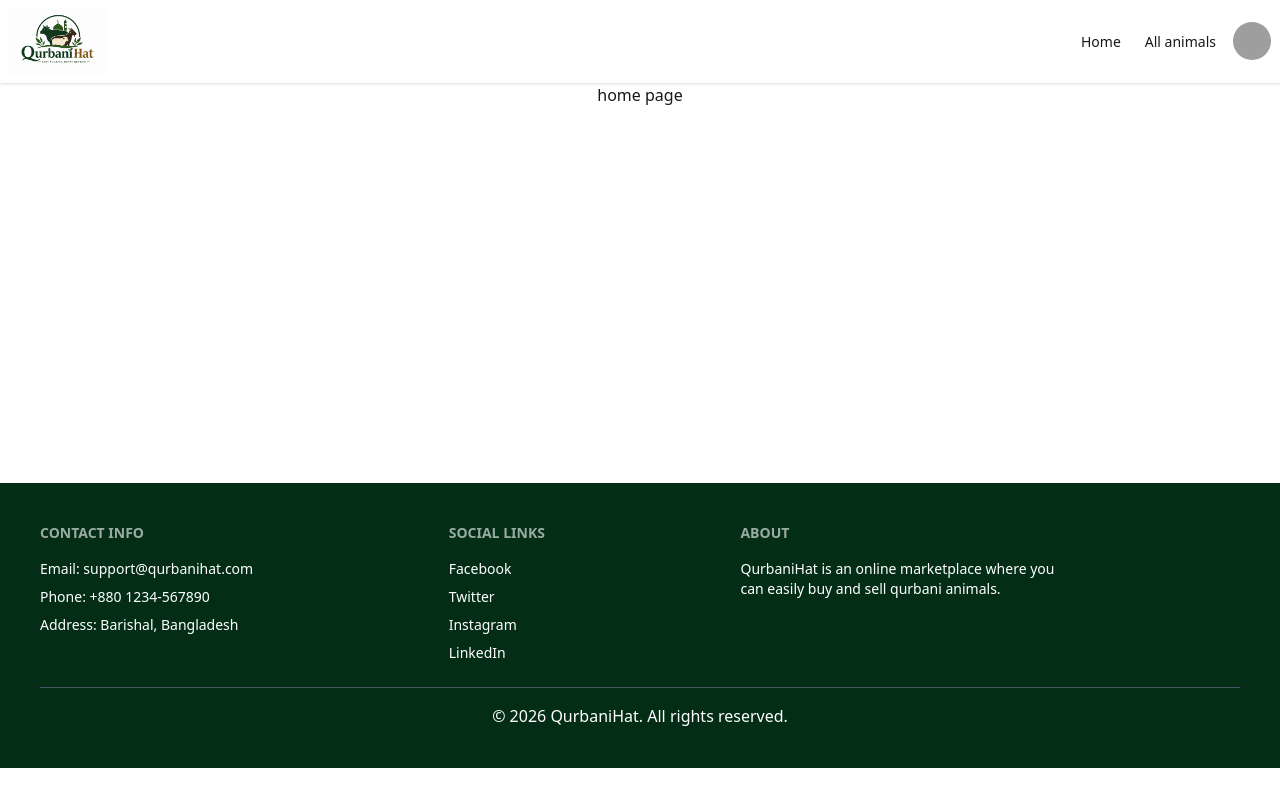
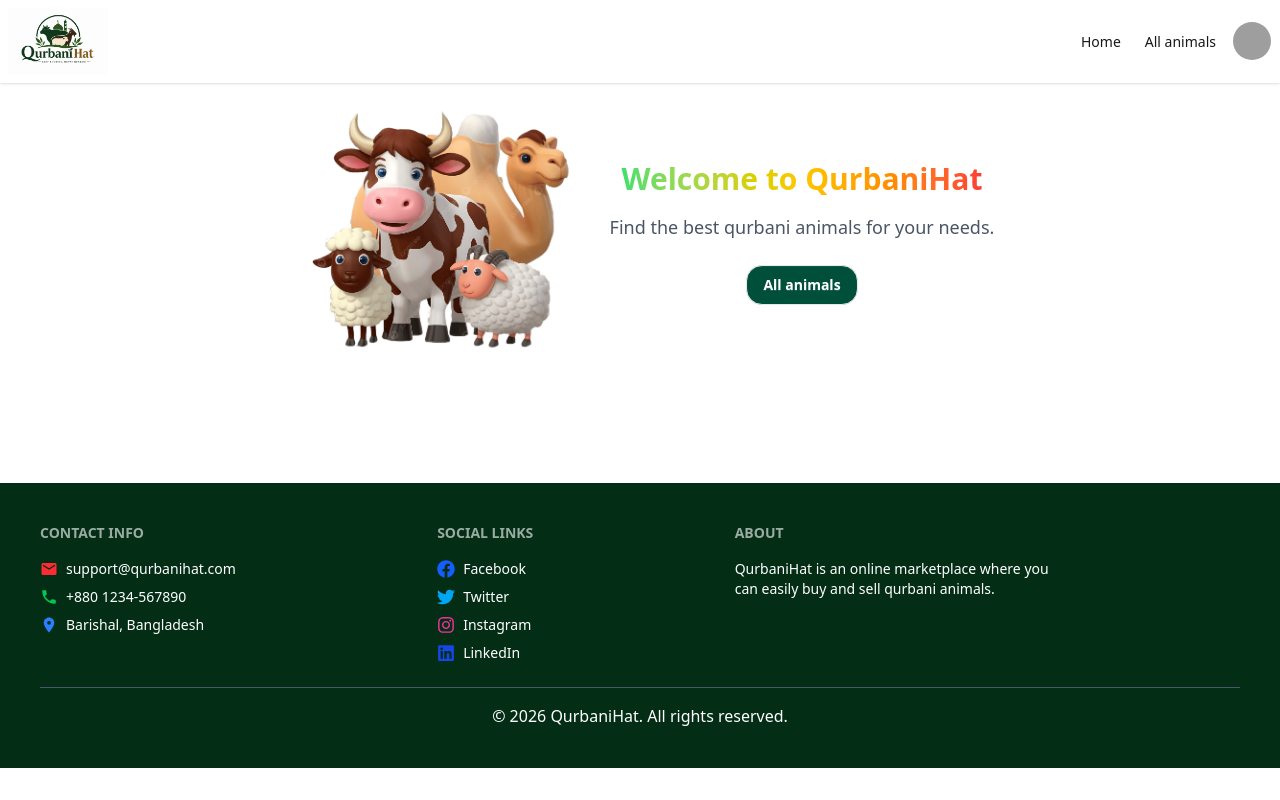
Before and after one commit to tishadey45/qurbani-hat, a Next.js app: page / in a window 1280 px wide. Built offline with nearby package versions, Linux system fonts and the light colour scheme; grey boxes are pictures that could not be loaded.

Commit message:
:art: banner section done

```diff
--- a/src/app/page.js
+++ b/src/app/page.js
@@ -1,7 +1,9 @@
+import Banner from "@/components/Banner";
+
 export default function Home() {
   return (
     <div className="text-center">
-      <h1>home page</h1>
+      <Banner />
     </div>
   );
 }
--- /dev/null
+++ b/src/components/Banner.jsx
@@ -0,0 +1,20 @@
+import Image from "next/image";
+import banner from "@/assets/banner.png";
+import Link from "next/link";
+
+export default function Banner() {
+  return (
+    <div className="text-center mb-10 min-h-full flex items-center justify-center">
+      <div className="items-center justify-center flex flex-col md:flex-row gap-6">
+        <Image src={banner} alt="Banner Image" width={300} height={300}/>
+        <div>
+            <h1 className="text-3xl mb-4 font-bold bg-linear-to-r from-green-400 via-yellow-400 to-red-500 bg-clip-text text-transparent">Welcome to QurbaniHat</h1>
+            <p className="text-lg text-gray-600 mb-6">Find the best qurbani animals for your needs.</p>
+           <Link href="/animals">
+            <button className="btn bg-emerald-900 text-white rounded-2xl">All animals</button>
+           </Link>
+        </div>
+        </div>
+         </div>
+  );
+}
--- a/src/components/Footer.jsx
+++ b/src/components/Footer.jsx
@@ -1,20 +1,51 @@
+import { FaFacebook, FaInstagram, FaLinkedin, FaTwitter } from "react-icons/fa";
+import { MdEmail, MdLocationOn, MdPhone } from "react-icons/md";
+
 export default function Footer() {
   return (
     <footer className="bg-green-950 text-white p-10">
       <div className="footer sm:footer-horizontal">
         <nav>
           <h6 className="footer-title">Contact Info</h6>
-          <p>Email: support@qurbanihat.com</p>
-          <p>Phone: +880 1234-567890</p>
-          <p>Address: Barishal, Bangladesh</p>
+
+          <p className="flex items-center gap-2">
+            <MdEmail className="text-red-500 text-lg" />
+            support@qurbanihat.com
+          </p>
+
+          <p className="flex items-center gap-2">
+            <MdPhone className="text-green-500 text-lg" />
+            +880 1234-567890
+          </p>
+
+          <p className="flex items-center gap-2">
+            <MdLocationOn className="text-blue-500 text-lg" />
+            Barishal, Bangladesh
+          </p>
         </nav>
 
         <nav>
           <h6 className="footer-title">Social Links</h6>
-          <a className="flex items-center gap-2 link link-hover">Facebook</a>
-          <a className="flex items-center gap-2 link link-hover">Twitter</a>
-          <a className="flex items-center gap-2 link link-hover">Instagram</a>
-          <a className="flex items-center gap-2 link link-hover">LinkedIn</a>
+
+          <a className="flex items-center gap-2 link link-hover">
+            <FaFacebook className="text-blue-600 text-lg" />
+            Facebook
+          </a>
+
+          <a className="flex items-center gap-2 link link-hover">
+            <FaTwitter className="text-sky-500 text-lg" />
+            Twitter
+          </a>
+
+          <a className="flex items-center gap-2 link link-hover">
+            <FaInstagram className="text-pink-500 text-lg" />
+            Instagram
+          </a>
+
+          <a className="flex items-center gap-2 link link-hover">
+            <FaLinkedin className="text-blue-700 text-lg" />
+            LinkedIn
+          </a>
         </nav>
 
         <nav>
```
Also changed, not shown: src/assets/banner.png (added).
